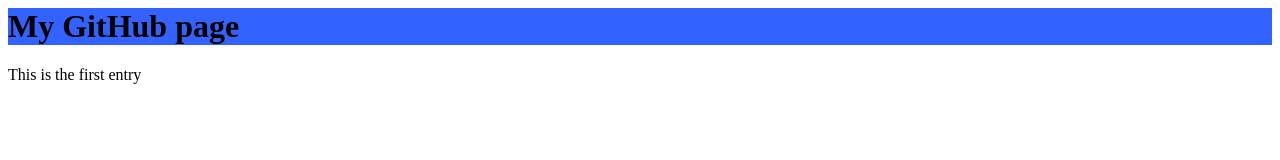
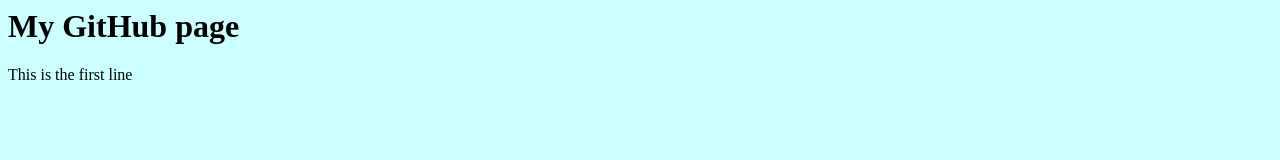
Before and after one commit to fons/fons.github.com, a plain HTML site: page index.html in a window 1280 px wide. Drawn offline with Linux system fonts and the light colour scheme.

Commit message:
third commit

```diff
--- a/index.html
+++ b/index.html
@@ -1,4 +1,8 @@
-<h1 style="background-color : #3262ff;">My GitHub page</h1>
+<body style="background-color : #ccffff;">
+<h1 style="left : 2000px;">My GitHub page</h1>
 <style type="text/css"></style>
+<div class="content" align="center" style="font-family:sans-serif; font-size : 12px;"></div>
 
-This is the first entry
+This is the first line
+
+</body>
```
